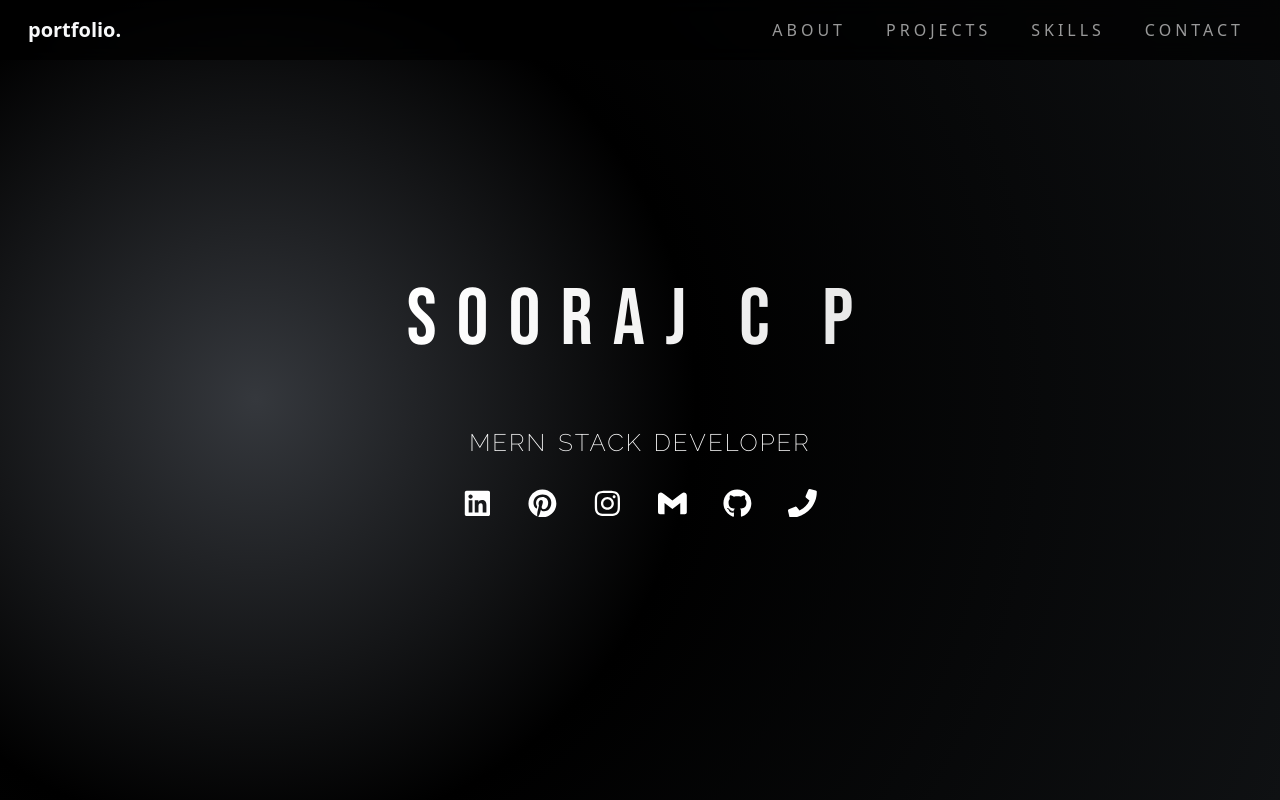
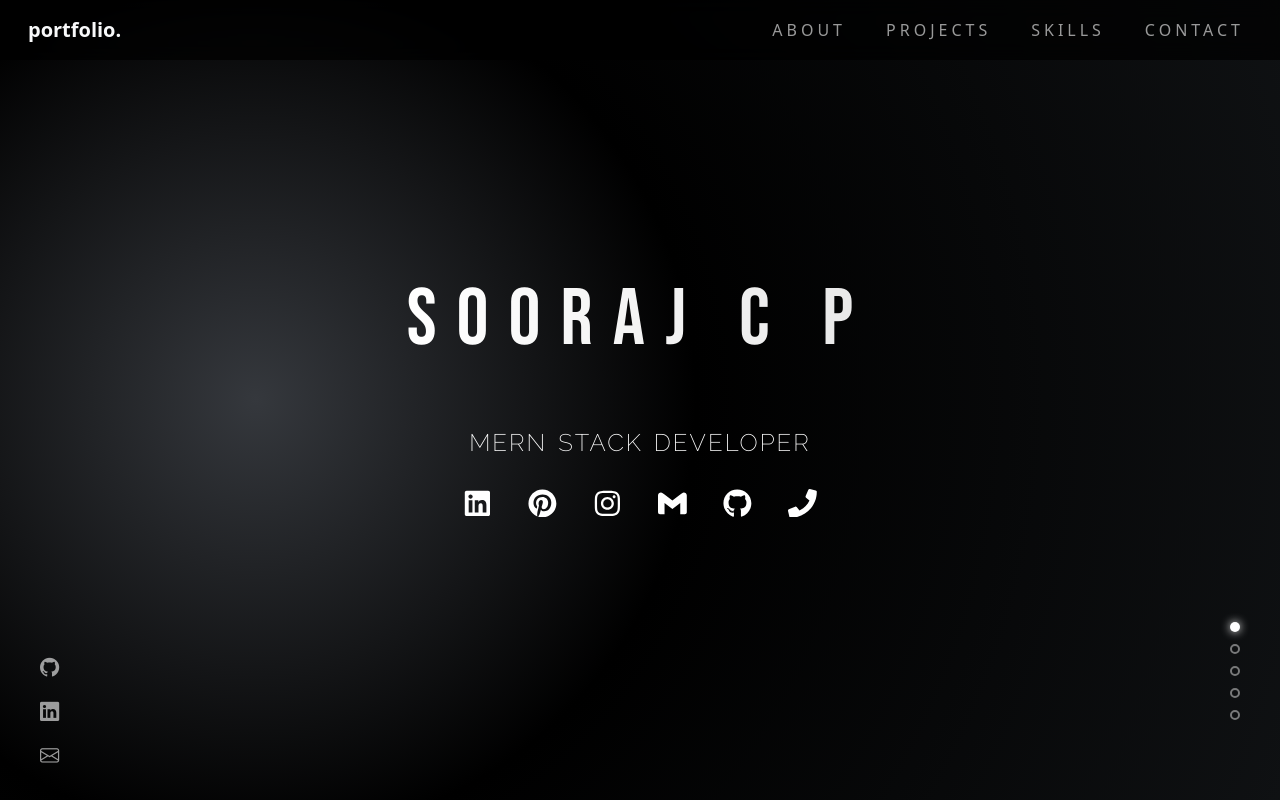
Before and after one commit to sooraj8136/Portfolioo-sooraj, a React (Vite) app in the folder client/: page / in a window 1280 px wide. Shown: the top 800 px of the page. Built offline with nearby package versions, Linux system fonts and the light colour scheme; no server answers; a web font is replaced by a local one.

Commit message:
UI changed

```diff
--- a/client/index.html
+++ b/client/index.html
@@ -4,6 +4,13 @@
     <meta charset="UTF-8" />
     <link rel="icon" type="image/svg+xml" href="/SJlogo..png" />
     <meta name="viewport" content="width=device-width, initial-scale=1.0" />
+
+    <!-- 🔥 Add this line for Bootstrap Icons -->
+    <link
+      rel="stylesheet"
+      href="https://cdn.jsdelivr.net/npm/bootstrap-icons@1.10.5/font/bootstrap-icons.css"
+    />
+
     <title>Sooraj | Developer & Designer</title>
   </head>
   <body>
--- a/client/src/App.jsx
+++ b/client/src/App.jsx
@@ -8,6 +8,7 @@ import Tools from './components/Tools';
 import Contact from './components/Contact';
 import Footer from './components/Footer';
 import Loader from './components/Loader';
+import ScrollDots from './ScrollDots';
 
 function App() {
   const [loading, setLoading] = useState(true);
@@ -27,6 +28,7 @@ function App() {
   return (
     <>
       <PortfolioNavbar />
+      <ScrollDots />
       <Home />
       <hr style={{ color: "white", width: "90%", margin: "0 auto" }} />
       <About />
@@ -38,6 +40,19 @@ function App() {
       <Contact />
       <hr style={{ color: "white", width: "90%", margin: "0 auto" }} />
       <Footer />
+
+      {/* 🔥 Add social icons here */}
+      <div className="social-icons-fixed">
+        <a href="https://github.com/sooraj8136" target="_blank" rel="noreferrer">
+          <i className="bi bi-github"></i>
+        </a>
+        <a href="https://www.linkedin.com/in/soorajcp/" target="_blank" rel="noreferrer">
+          <i className="bi bi-linkedin"></i>
+        </a>
+        <a href="mailto:soorajcpchathanathparampil@mail@gmail.com" target="_blank" rel="noreferrer">
+          <i class="bi bi-envelope"></i>
+        </a>
+      </div>
     </>
   );
 }
--- /dev/null
+++ b/client/src/ScrollDots.jsx
@@ -0,0 +1,42 @@
+import React, { useEffect, useState } from "react";
+
+const sections = ["home", "about", "projects", "skills", "contact"];
+
+function ScrollDots() {
+  const [active, setActive] = useState("home");
+
+  useEffect(() => {
+    const handleScroll = () => {
+      const scrollPos = window.scrollY;
+
+      sections.forEach((id) => {
+        const element = document.getElementById(id);
+        if (element) {
+          const offset = element.offsetTop;
+          const height = element.offsetHeight;
+
+          if (scrollPos >= offset - height / 4 && scrollPos < offset + height - height / 4) {
+            setActive(id);
+          }
+        }
+      });
+    };
+
+    window.addEventListener("scroll", handleScroll);
+    return () => window.removeEventListener("scroll", handleScroll);
+  }, []);
+
+  return (
+    <div className="scroll-dots">
+      {sections.map((sec) => (
+        <a
+          key={sec}
+          href={`#${sec}`}
+          className={`dot ${active === sec ? "active" : ""}`}
+        ></a>
+      ))}
+    </div>
+  );
+}
+
+export default ScrollDots;
--- a/client/src/index.css
+++ b/client/src/index.css
@@ -713,7 +713,8 @@ body,
   /* Left-to-right color wipe */
   background: linear-gradient(to right, #ffffff98 50%, #ffffff 50%);
   background-size: 200% 100%;
-  background-position: 0 0;   /* Start from left */
+  background-position: 0 0;
+  /* Start from left */
   -webkit-background-clip: text;
   background-clip: text;
 
@@ -721,7 +722,8 @@ body,
 }
 
 .portfolio-navbar .nav-link:hover {
-  background-position: -100% 0; /* Slide wipe → to the right */
+  background-position: -100% 0;
+  /* Slide wipe → to the right */
   text-decoration: none !important;
 }
 
@@ -769,14 +771,16 @@ body,
   right: 0;
   width: 0%;
   height: 100%;
-  background-color: #09000262; /* hover color */
+  background-color: #09000262;
+  /* hover color */
   z-index: 0;
   transition: width 0.4s ease;
 }
 
 /* Apply sliding animation */
 .about-me-btn:hover::before {
-  width: 100%; /* slides from right → left */
+  width: 100%;
+  /* slides from right → left */
 }
 
 /* Bring text & arrow above sliding layer */
@@ -866,3 +870,65 @@ body,
     gap: 6px !important;
   }
 }
+
+.social-icons-fixed {
+  position: fixed;
+  bottom: 30px;
+  left: 40px;
+  display: flex;
+  flex-direction: column;
+  gap: 15px;
+  z-index: 999;
+}
+
+.social-icons-fixed a {
+  color: rgba(255, 255, 255, 0.6);
+  font-size: 1.2rem;
+  transition: color 0.3s ease;
+}
+
+/* ONLY Pulse Glow */
+.social-icons-fixed a:hover {
+  color: #fff;
+  animation: pulseGlow 0.8s ease-in-out;
+}
+
+@keyframes pulseGlow {
+  0% {
+    text-shadow: 0 0 0px rgba(255, 255, 255, 0.0);
+  }
+
+  50% {
+    text-shadow: 0 0 10px rgba(255, 255, 255, 1);
+  }
+
+  100% {
+    text-shadow: 0 0 0px rgba(255, 255, 255, 0.0);
+  }
+}
+
+.scroll-dots {
+  position: fixed;
+  right: 40px;
+  bottom: 80px;
+  display: flex;
+  flex-direction: column;
+  gap: 12px;
+  z-index: 999;
+}
+
+.scroll-dots .dot {
+  width: 10px;
+  height: 10px;
+  border: 2px solid #fefefe71;
+  /* orange outline */
+  border-radius: 50%;
+  background: transparent;
+  cursor: pointer;
+  transition: 0.3s ease;
+}
+
+.scroll-dots .dot.active {
+  background: #ffffff;
+  box-shadow: 0 0 10px #ffffff;
+}
```
